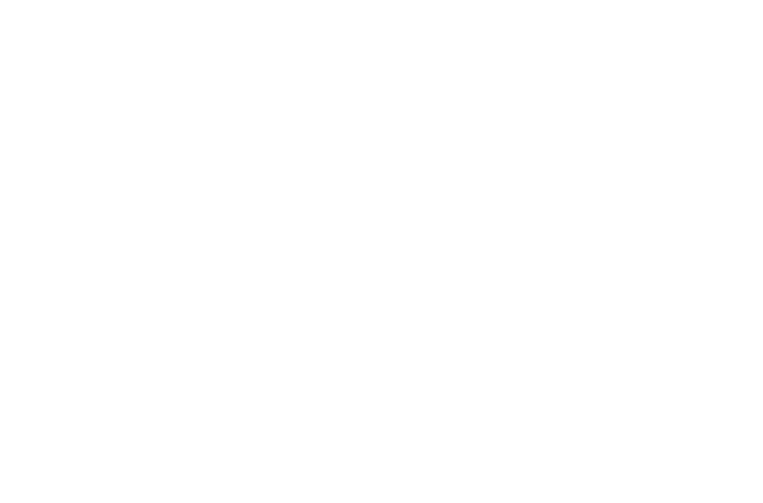
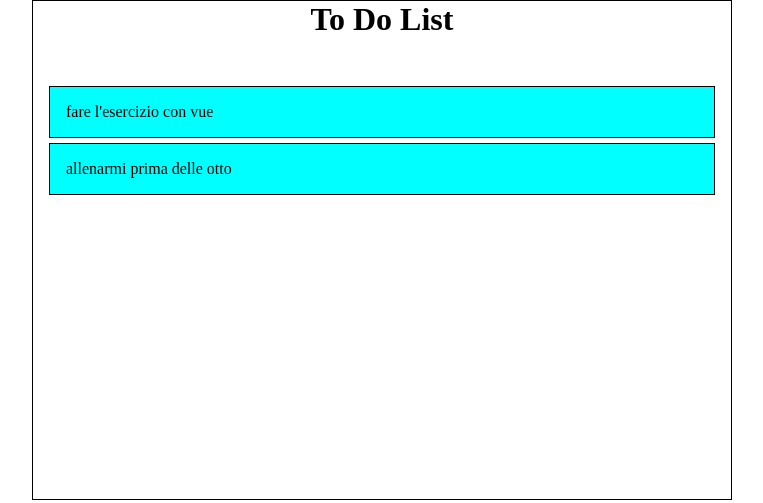
Before and after one commit to Omar-Codess/vue-todolist, a plain HTML site: page index.html in a window 1280 px wide. Shown: the whole page, without its empty margins (258-1021 px from the left). Drawn offline with nearby package versions, Linux system fonts and the light colour scheme.

Commit message:
creata base html e css, e array di oggetti

```diff
--- a/css/style.css
+++ b/css/style.css
@@ -0,0 +1,34 @@
+/* RESET */
+*{
+    margin: 0;
+    padding: 0;
+    box-sizing: border-box;
+}
+
+/* COMMON */
+.container{
+    width: 700px;
+    height: 500px;
+    border: 1px solid black;
+    margin: 0 auto;
+}
+
+.title{
+    display: flex;
+    justify-content: center;
+}
+
+ul{
+    list-style-type: none;
+    margin-left: 1rem;
+    margin-right: 1rem;
+    margin-top: 3rem;
+}
+
+ul li{
+    background-color: aqua;
+    padding: 1rem;
+    margin-bottom: .3rem;
+    border: 1px solid black;
+
+}
--- a/index.html
+++ b/index.html
@@ -10,10 +10,16 @@
 </head>
 <body>
     <div id="app">
+        <div class="container">
+            <div class="title">
+                <h1>To Do List</h1>
+            </div>
 
-
-
-
+            <ul>
+                <li>fare l'esercizio con vue</li>
+                <li>allenarmi prima delle otto</li>
+            </ul>
+        </div>
     </div>
 
     <script src="js/script.js"></script>
--- a/js/script.js
+++ b/js/script.js
@@ -3,7 +3,19 @@ const { createApp } = Vue;
 createApp({
     data() {
         return{
+            todoList: [
+                {
+                    text: "fare l'esercizio con vue",
+                    done: false
+                },
+                {
+                    text: "allenarmi prima delle otto",
+                    done: true
+                },
+            ],
+        };
+    },
+    methods: {
 
-        }
     }
 }).mount("#app")
```
